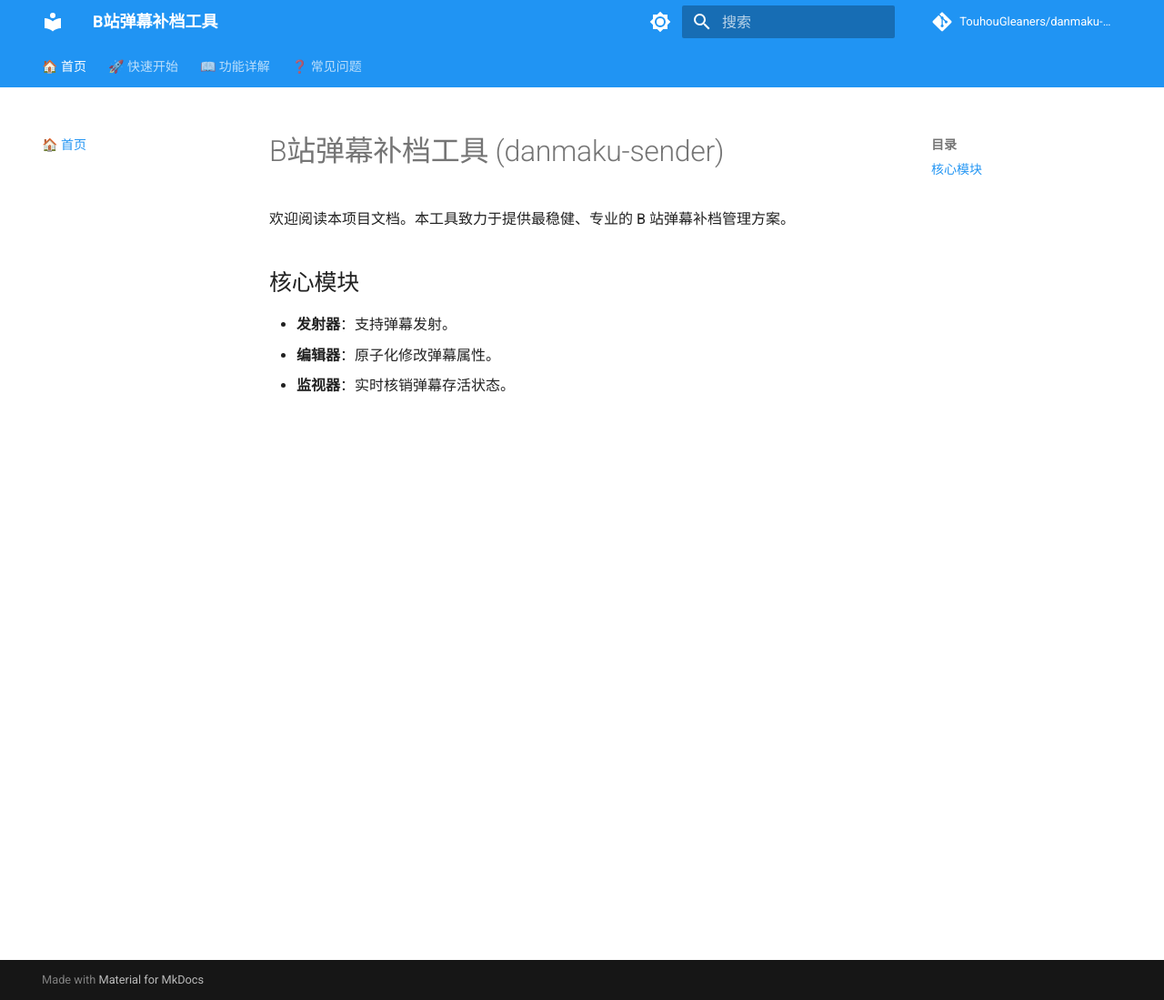
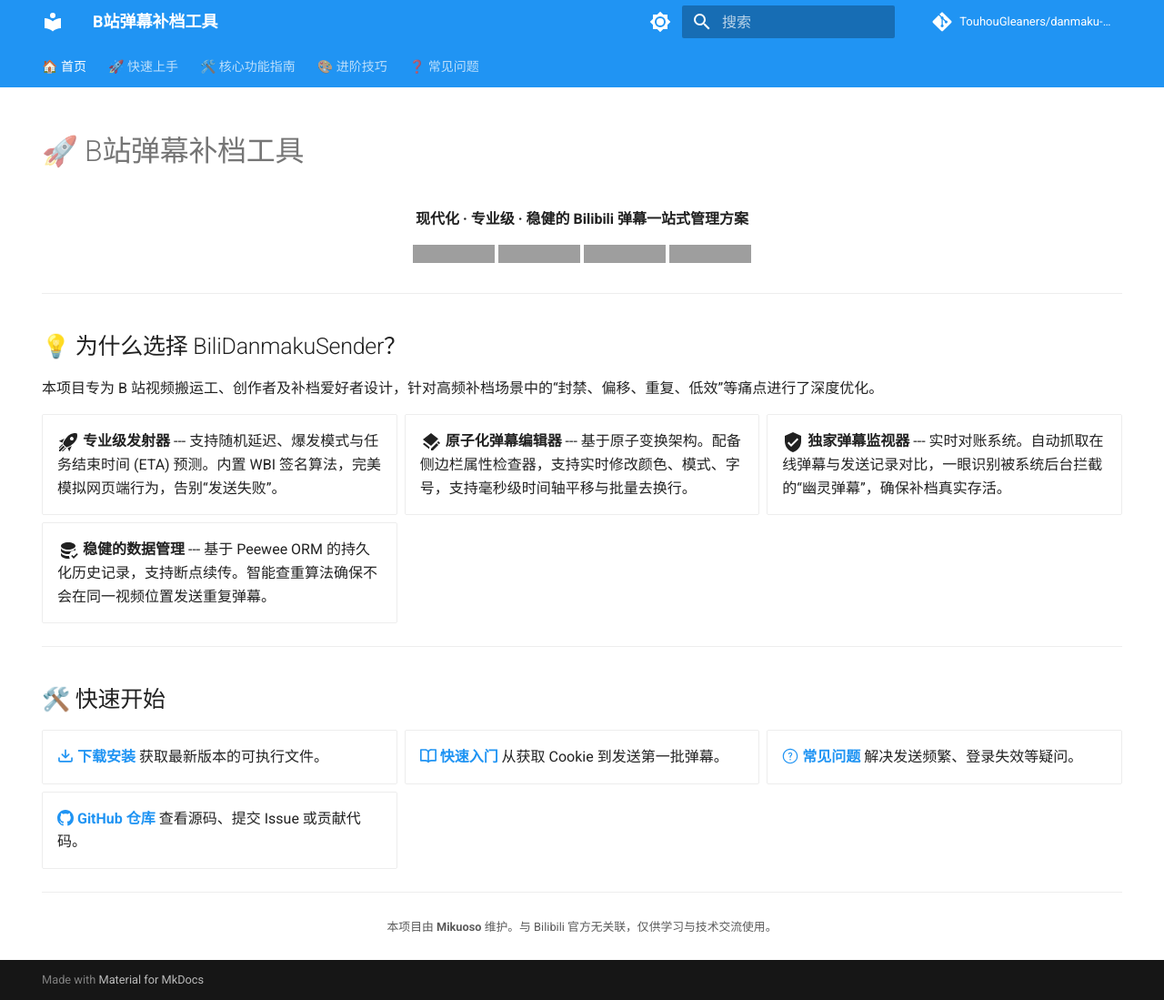
Before and after one commit to TouhouGleaners/danmaku-sender, an MkDocs documentation site: the page built from docs/index.md, in a window 1280 px wide and 1099 px high. Shown: the whole window at 91% size. Built offline with MkDocs 1.6.1 and Material for MkDocs 9.7.7, drawn with Linux system fonts in a browser that asks for light colours; comment, search, counter and statistics services are not loaded; grey boxes are pictures that could not be loaded.

Commit message:
docs: 优化网站渲染效果，提升首页美观度 (#193)
重新设计文档首页布局和导航，以提升视觉呈现效果，并更好地引导用户完成配置和了解核心功能。

新功能：
- 引入丰富的卡片式着陆页，为关键文档部分提供徽章和快速开始入口。
- 新增获取必需的 Bilibili Cookies 并在应用中填写的专门指南。

增强改进：
- 在 MkDocs 中启用额外的 Markdown 和 pymdownx 扩展，以支持图标、网格卡片、选项卡内容以及提示框。
- 重新组织文档导航结构，将其划分为更清晰的版块：安装配置、核心功能指南、高级技巧和常见问题解答 (FAQ)。

```diff
--- a/docs/index.md
+++ b/docs/index.md
@@ -1,8 +1,70 @@
-# B站弹幕补档工具 (danmaku-sender)
+---
+hide:
+  - navigation
+  - toc
+---
 
-欢迎阅读本项目文档。本工具致力于提供最稳健、专业的 B 站弹幕补档管理方案。
+# 🚀 B站弹幕补档工具
 
-## 核心模块
-- **发射器**：支持弹幕发射。
-- **编辑器**：原子化修改弹幕属性。
-- **监视器**：实时核销弹幕存活状态。
+<p align="center">
+  <strong>现代化 · 专业级 · 稳健的 Bilibili 弹幕一站式管理方案</strong>
+</p>
+
+<p align="center">
+  <img src="https://img.shields.io/github/v/tag/TouhouGleaners/danmaku-sender?label=Pre-Release&color=orange" alt="Pre-release">
+  <img src="https://img.shields.io/github/v/release/TouhouGleaners/danmaku-sender?label=Release&color=bright-green" alt="Release">
+  <img src="https://img.shields.io/badge/Python-3.12+-blue.svg" alt="Python 3.12+">
+  <img src="https://img.shields.io/badge/UI-PySide6-41cd52.svg" alt="PySide6">
+</p>
+
+---
+
+## 💡 为什么选择 BiliDanmakuSender？
+
+本项目专为 B 站视频搬运工、创作者及补档爱好者设计，针对高频补档场景中的“封禁、偏移、重复、低效”等痛点进行了深度优化。
+
+<div class="grid cards" markdown>
+
+-   :material-rocket-launch:{ .lg .middle } __专业级发射器__
+    ---
+    支持随机延迟、爆发模式与任务结束时间 (ETA) 预测。内置 WBI 签名算法，完美模拟网页端行为，告别“发送失败”。
+
+-   :material-layers-edit:{ .lg .middle } __原子化弹幕编辑器__
+    ---
+    基于原子变换架构。配备侧边栏属性检查器，支持实时修改颜色、模式、字号，支持毫秒级时间轴平移与批量去换行。
+
+-   :material-shield-check:{ .lg .middle } __独家弹幕监视器__
+    ---
+    实时对账系统。自动抓取在线弹幕与发送记录对比，一眼识别被系统后台拦截的“幽灵弹幕”，确保补档真实存活。
+
+-   :material-database-check:{ .lg .middle } __稳健的数据管理__
+    ---
+    基于 Peewee ORM 的持久化历史记录，支持断点续传。智能查重算法确保不会在同一视频位置发送重复弹幕。
+
+</div>
+
+---
+
+## 🛠️ 快速开始
+
+<div class="grid cards" markdown>
+
+-   [:octicons-download-16: **下载安装**](https://github.com/TouhouGleaners/danmaku-sender/releases/latest)
+    获取最新版本的可执行文件。
+
+-   [:octicons-book-16: **快速入门**](setup.md)
+    从获取 Cookie 到发送第一批弹幕。
+
+-   [:octicons-question-24: **常见问题**](faq.md)
+    解决发送频繁、登录失效等疑问。
+
+-   [:octicons-mark-github-16: **GitHub 仓库**](https://github.com/TouhouGleaners/danmaku-sender)
+    查看源码、提交 Issue 或贡献代码。
+
+</div>
+
+---
+
+<p align="center">
+  <small>本项目由 <strong>Mikuoso</strong> 维护。与 Bilibili 官方无关联，仅供学习与技术交流使用。</small>
+</p>
--- a/mkdocs.yml
+++ b/mkdocs.yml
@@ -31,11 +31,28 @@
         icon: material/brightness-4
         name: 切换到浅色模式
 
+markdown_extensions:
+  - attr_list
+  - md_in_html
+  - pymdownx.emoji:
+      emoji_index: !!python/name:material.extensions.emoji.twemoji
+      emoji_generator: !!python/name:material.extensions.emoji.to_svg
+  - pymdownx.superfences
+  - pymdownx.tabbed:
+      alternate_style: true
+  - pymdownx.details
+  - admonition
+
 nav:
   - 🏠 首页: index.md
-  - 🚀 快速开始: setup.md
-  - 📖 功能详解:
-      - 弹幕发射: sender.md
-      - 属性编辑: editor.md
-      - 状态监视: monitor.md
+  - 🚀 快速上手:
+      - 准备工作 (获取 Cookie): setup/credentials.md
+      - 发送你的第一批弹幕: setup/first_send.md
+  - 🛠️ 核心功能指南:
+      - 批量发送与频率控制: guides/sender.md
+      - 弹幕修复与高级编辑: guides/editor.md
+      - 实时监视与丢弹对账: guides/monitor.md
+  - 🎨 进阶技巧:
+      - 解决时间轴偏移: advanced/offset.md
+      - 自定义弹幕包制作: advanced/canvas.md
   - ❓ 常见问题: faq.md
```
Also changed, not shown: docs/setup/credentials.md (added, +27 -0 lines), docs/images/cookie_guide.png (added).
